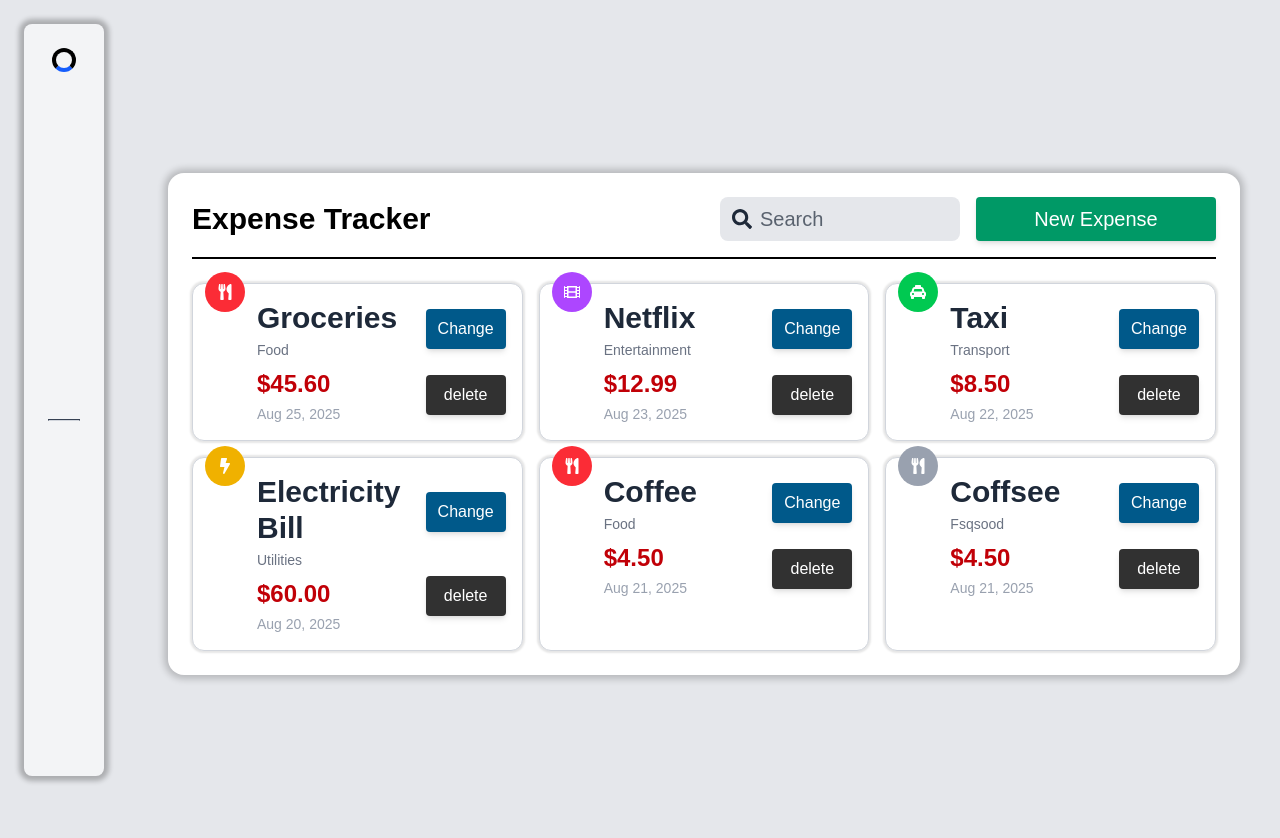
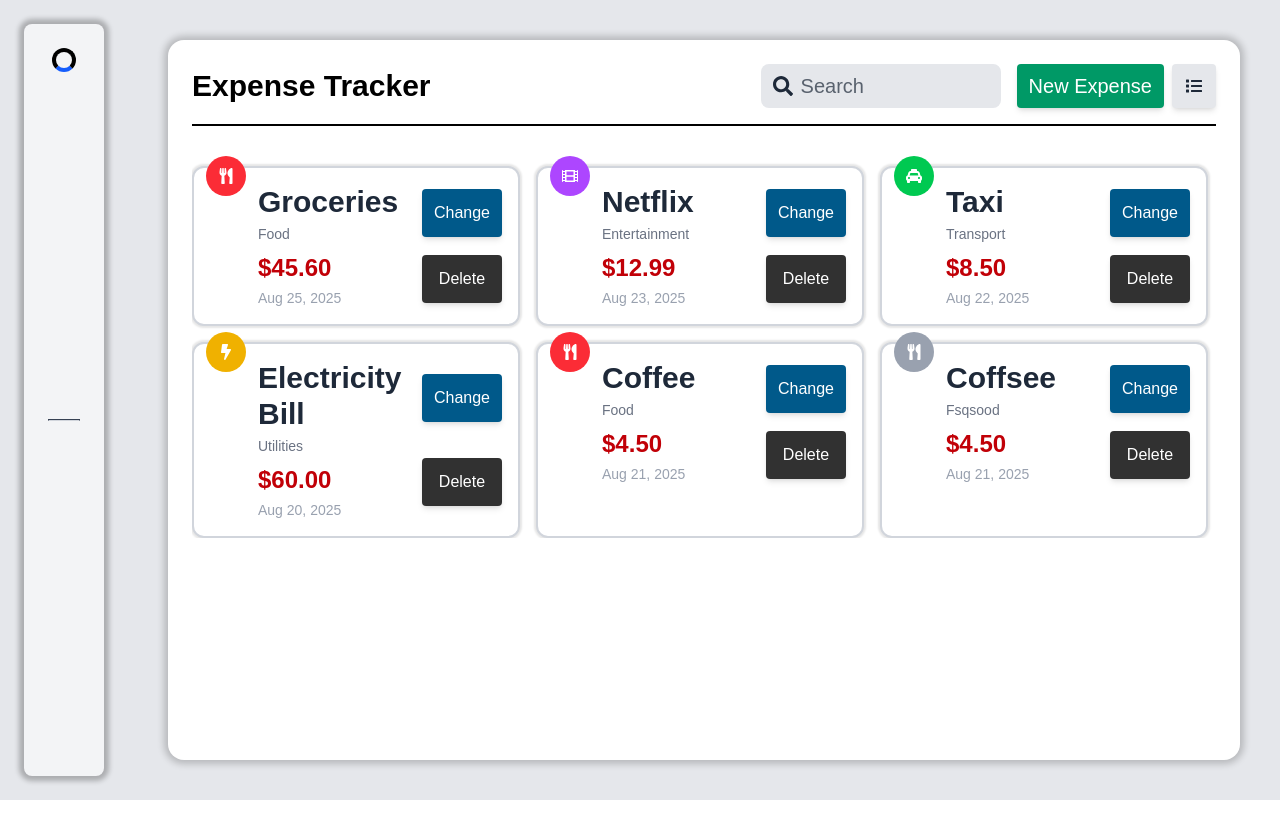
Before and after one commit to JerryTanjaka/Personnal-Finance-Tracker-Frontend, a React (Vite) app: page /expense in a window 1280 px wide. Shown: the top 838 px of the page. After the commit the page ends 800 px from the top, so only its background shows below. Built offline with nearby package versions, Linux system fonts and the light colour scheme; some icons are missing; a web font is replaced by a local one.

Commit message:
feat : add a toggleview that change view on grid or list mode

```diff
--- a/src/components/Expense/Expense.tsx
+++ b/src/components/Expense/Expense.tsx
@@ -1,7 +1,19 @@
-import { FaSearch } from 'react-icons/fa';
+import { useState } from 'react';
+import { FaList, FaSearch, FaThLarge } from 'react-icons/fa';
 import ExpenseCard from './ExpenseCard.tsx';
 
 export default function Expense() {
+    const [view, setView] = useState<'grid' | 'list'>(() => {
+        return (
+            (localStorage.getItem('expenseView') as 'grid' | 'list') || 'grid'
+        );
+    });
+
+    const toggleView = () => {
+        const newView = view === 'grid' ? 'list' : 'grid';
+        setView(newView);
+        localStorage.setItem('expenseView', newView);
+    };
 
     const sampleExpenses = [
         {
@@ -40,7 +52,7 @@ export default function Expense() {
             category: 'Food',
         },
         {
-            id: 5,
+            id: 6,
             name: 'Coffsee',
             amount: 4.5,
             date: '2025-08-21',
@@ -49,12 +61,13 @@ export default function Expense() {
     ];
 
     return (
-        <div className="z-50 flex min-h-screen w-full flex-col items-center justify-center bg-gray-200 p-4">
+        <div className="z-50 flex h-[100%] w-full flex-col items-center bg-gray-200 p-4">
             <div className="mx-auto flex h-full w-full max-w-7xl flex-col rounded-2xl bg-white p-6 shadow-[0px_0px_7px_4px_rgba(0,0,0,0.2)]">
                 <div className="flex flex-col border-b-2 pb-4 md:flex-row md:items-center md:justify-between">
                     <h1 className="mb-4 text-3xl font-bold md:mb-0">
                         Expense Tracker
                     </h1>
+
                     <div className="flex flex-col items-start space-y-2 md:flex-row md:items-center md:space-y-0 md:space-x-4">
                         <div className="relative flex items-center">
                             <FaSearch className="pointer-events-none absolute left-3 text-xl text-gray-800" />
@@ -64,15 +77,36 @@ export default function Expense() {
                                 placeholder="Search"
                             />
                         </div>
-                        <button className="h-11 w-60 rounded bg-emerald-600 px-3 py-1 text-xl text-white shadow-md transition duration-100 ease-in-out hover:bg-emerald-500 active:scale-95">
-                            New Expense
-                        </button>
+
+                        <div className="flex space-x-2">
+                            <button className="h-11 rounded bg-emerald-600 px-3 py-1 text-xl text-white shadow-md transition hover:bg-emerald-500 active:scale-95">
+                                New Expense
+                            </button>
+
+                            <button
+                                onClick={toggleView}
+                                className="flex h-11 w-11 items-center justify-center rounded bg-gray-200 text-gray-800 shadow-md transition hover:bg-gray-300 active:scale-95"
+                            >
+                                {view === 'grid' ? <FaList /> : <FaThLarge />}
+                            </button>
+                        </div>
                     </div>
                 </div>
 
-                <div className="mt-6 grid w-full grid-cols-1 gap-4 sm:grid-cols-2 lg:grid-cols-3">
+                <div
+                    className={`mt-6 w-full overflow-y-auto pt-4 pr-2 ${
+                        view === 'grid'
+                            ? 'grid grid-cols-1 gap-4 sm:grid-cols-2 lg:grid-cols-3'
+                            : 'flex flex-col space-y-4'
+                    }`}
+                    style={{ maxHeight: 'calc(100vh - 220px)' }}
+                >
                     {sampleExpenses.map((expense) => (
-                        <ExpenseCard key={expense.id} expense={expense} />
+                        <ExpenseCard
+                            key={expense.id}
+                            expense={expense}
+                            view={view}
+                        />
                     ))}
                 </div>
             </div>
--- a/src/components/Expense/ExpenseCard.tsx
+++ b/src/components/Expense/ExpenseCard.tsx
@@ -3,9 +3,10 @@ import { FaBolt, FaCoffee, FaFilm, FaTaxi, FaUtensils } from 'react-icons/fa';
 
 type ExpenseCardProps = {
     expense: { name: string; amount: number; date: string; category: string };
+    view: 'grid' | 'list';
 };
 
-export default function ExpenseCard({ expense }: ExpenseCardProps) {
+export default function ExpenseCard({ expense, view }: ExpenseCardProps) {
     const categoryIcons: Record<string, React.ReactNode> = {
         Food: <FaUtensils className="text-white" />,
         Entertainment: <FaFilm className="text-white" />,
@@ -29,7 +30,11 @@ export default function ExpenseCard({ expense }: ExpenseCardProps) {
     });
 
     return (
-        <div className="group relative rounded-xl border border-gray-300 bg-white p-4 shadow-[0px_0px_2px_2px_rgba(0,0,0,0.1)] transition-transform duration-200 hover:scale-101 hover:shadow-lg">
+        <div
+            className={`group relative rounded-xl border-2 border-gray-300 bg-white p-4 shadow-[0px_0px_2px_2px_rgba(0,0,0,0.1)] transition-transform duration-200 hover:scale-101 hover:shadow-lg ${
+                view === 'list' ? 'h-20' : 'h-auto'
+            }`}
+        >
             <div
                 className={`absolute -top-3 left-3 flex h-10 w-10 items-center justify-center rounded-full ${
                     categoryColors[expense.category] || 'bg-gray-400'
@@ -40,8 +45,12 @@ export default function ExpenseCard({ expense }: ExpenseCardProps) {
                 )}
             </div>
 
-            <div className="flex justify-between ml-12 ">
-                <div>
+            <div className="ml-12 flex justify-between">
+                <div
+                    className={
+                        view === 'list' ? 'flex items-center space-x-10' : ''
+                    }
+                >
                     <h2 className="text-3xl font-semibold text-gray-800">
                         {expense.name}
                     </h2>
@@ -55,13 +64,20 @@ export default function ExpenseCard({ expense }: ExpenseCardProps) {
                         {formattedDate}
                     </p>
                 </div>
-                <div className=" flex flex-col space-y-2 justify-around">
-                    <button className="transform rounded bg-sky-800 px-3 py-2 text-white shadow-md transition duration-100 ease-in-out hover:bg-sky-600 active:scale-95">
+
+                <div
+                    className={`flex justify-around ${
+                        view === 'grid'
+                            ? 'flex-col space-y-2'
+                            : 'flex-row space-x-5'
+                    }`}
+                >
+                    <button className="transform rounded bg-sky-800 px-3 py-3 text-white shadow-md transition duration-100 ease-in-out hover:bg-sky-600 active:scale-95">
                         Change
                     </button>
 
-                    <button className="transform rounded bg-neutral-800/95 px-3 py-2 text-white shadow-md transition duration-100 ease-in-out hover:bg-neutral-600 active:scale-95">
-                        delete
+                    <button className="transform rounded bg-neutral-800/95 px-3 py-3 text-white shadow-md transition duration-100 ease-in-out hover:bg-neutral-600 active:scale-95">
+                        Delete
                     </button>
                 </div>
             </div>
```
